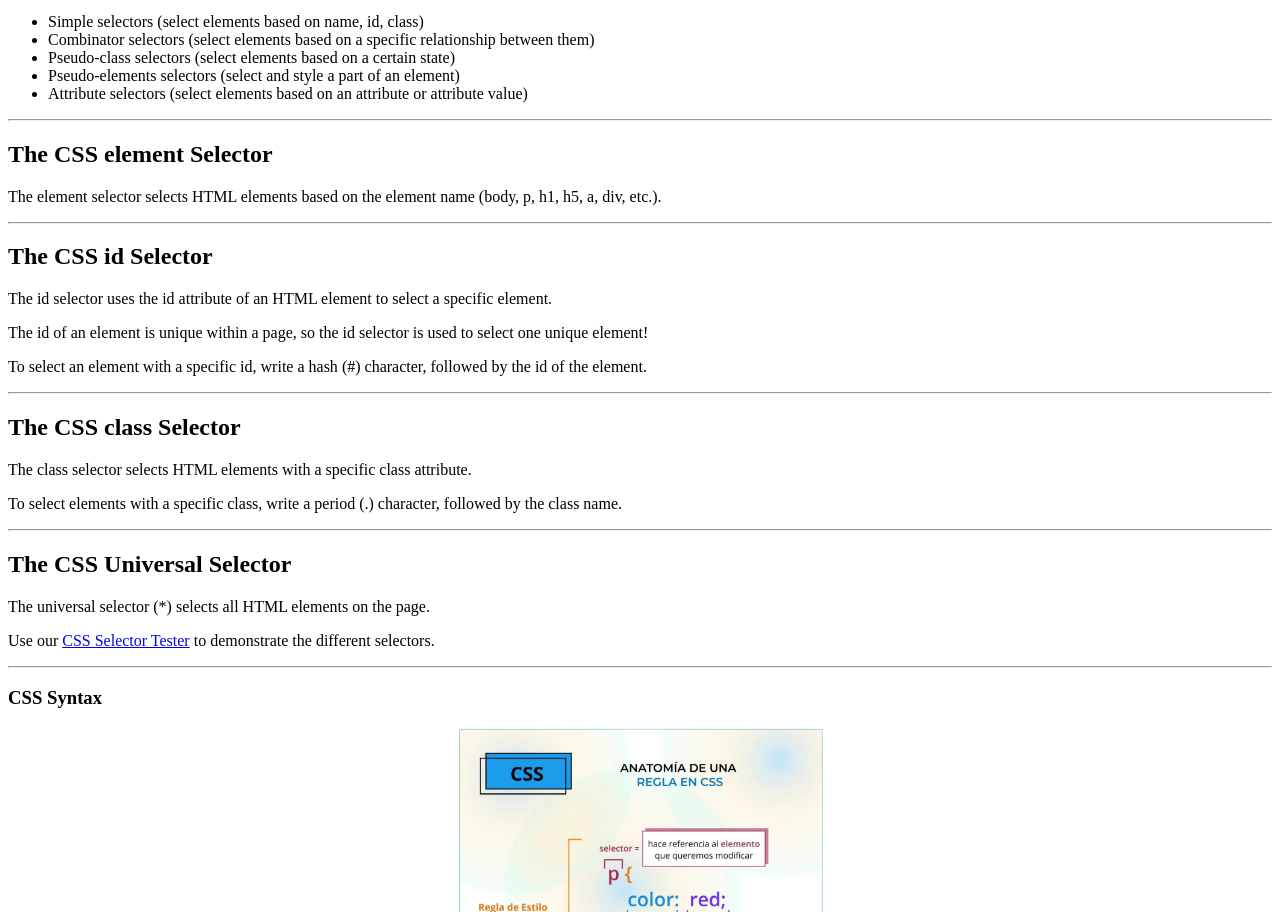
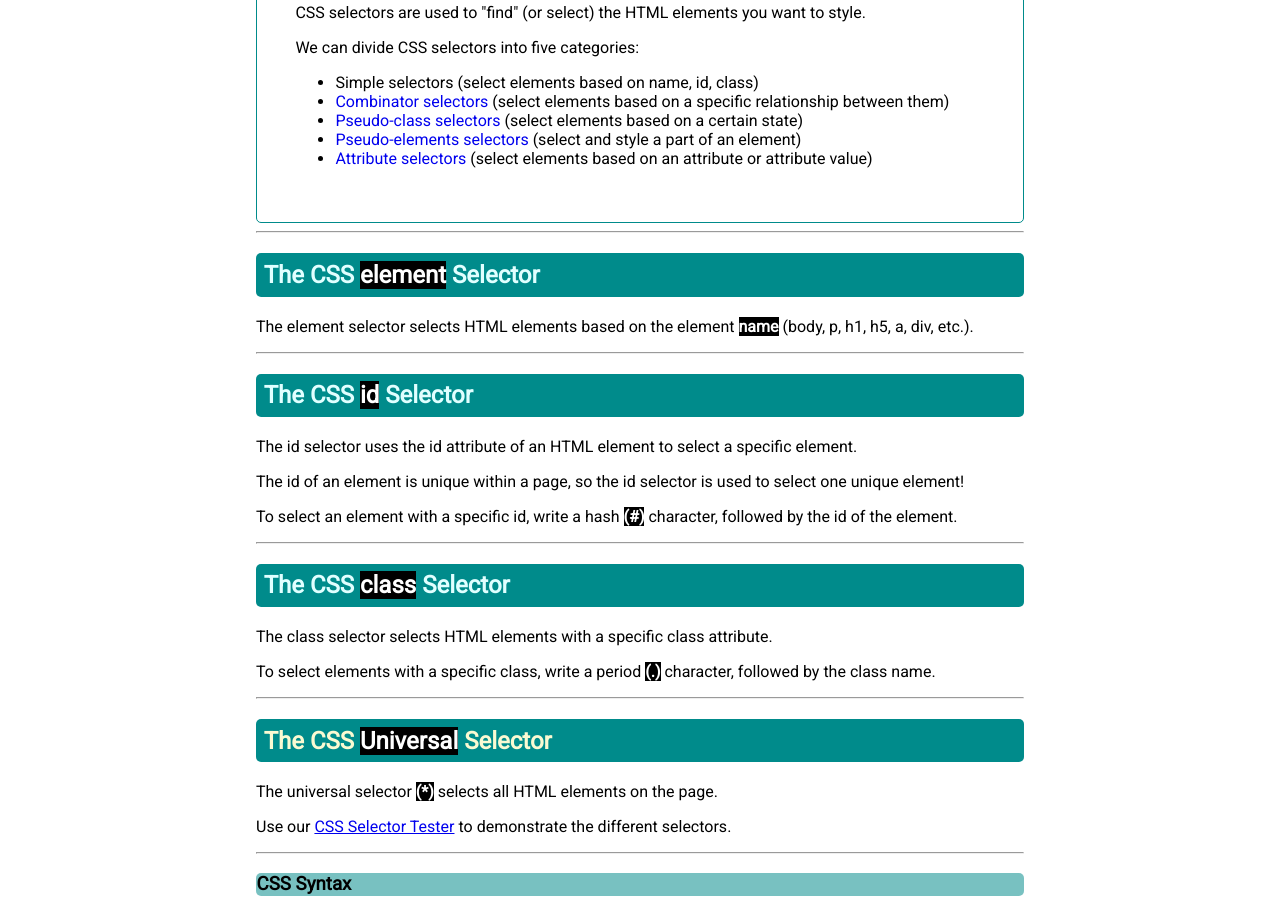
Before and after one commit to oriol-larrazabal/ASIX1_M4UF1A6_Selectores_CSS_OriolLarrazabal, a plain HTML site: page index.html in a window 1280 px wide. Shown: the part 220-1132 px from the top of the page. Drawn offline with Linux system fonts and the light colour scheme; files that its build step writes are made by us from their sources; a web font is replaced by a local one.

Commit message:
Subida final

```diff
--- a/index.html
+++ b/index.html
@@ -6,29 +6,26 @@
     <meta http-equiv="X-UA-Compatible" content="IE=edge">
     <meta name="viewport" content="width=device-width, initial-scale=1.0">
     <script src="https://kit.fontawesome.com/28967b4684.js" crossorigin="anonymous"></script>
-    <link  rel="icon"   href="img/puzzle-piece-solid.svg" type="Icono web" />
-    <link rel="stylesheet" href="css/styles.css">
-    <title>CSS Selectors</title>
+    <link rel="preconnect" href="https://fonts.googleapis.com">
+    <link rel="preconnect" href="https://fonts.gstatic.com" crossorigin>
+    <link  rel="icon" href="img/puzzle-piece-solid.svg" type="Icono web" />
+    <link rel="stylesheet" href="styles.css">
+    <title> CSS Selectors </title>
 </head>
 
 <body>
-    <h1>CSS Selectors</h1>
-    <p>A CSS selector selects the HTML element(s) you want to style.</p>
+    <h1> CSS SELECTORS </h1>
+    <p> A CSS selector selects the HTML element(s) you want to style.</p>
     <div class="selectors">
         <h2>CSS Selectors</h2>
         <p>CSS selectors are used to "find" (or select) the HTML elements you want to style.</p>
         <p>We can divide CSS selectors into five categories:</p>
         <ul>
             <li>Simple selectors (select elements based on name, id, class)</li>
-            <li>Combinator selectors (select elements based on a specific relationship between them)</li>
-            <a href="https://www.w3schools.com/css/css_combinators.asp"> </a>
-            <li>Pseudo-class selectors (select elements based on a certain state)
-                <a href="https://www.w3schools.com/css/css_pseudo_classes.asp"> </a>
-            </li>
-            <li>Pseudo-elements selectors (select and style a part of an element)</li>
-            <a href="https://www.w3schools.com/css/css_pseudo_elements.asp"> </a>
-            <li>Attribute selectors (select elements based on an attribute or attribute value)</li>
-            <a href="https://www.w3schools.com/css/css_attribute_selectors.asp"> </a>
+            <li><a href="https://www.w3schools.com/css/css_combinators.asp"> Combinator selectors</a>  (select elements based on a specific relationship between them)</li>
+            <li><a href="https://www.w3schools.com/css/css_pseudo_classes.asp">Pseudo-class selectors</a> (select elements based on a certain state)</li>
+            <li><a href="https://www.w3schools.com/css/css_pseudo_elements.asp">Pseudo-elements selectors</a> (select and style a part of an element)</li>
+            <li><a href="https://www.w3schools.com/css/css_attribute_selectors.asp">Attribute selectors</a> (select elements based on an attribute or attribute value)</li>
         </ul>
     </div>
     <hr>
@@ -56,18 +53,13 @@
     <div id="gallery">
         <div>
             <h3>CSS Syntax</h3>
-            <center>
-            <img src="img/recorte1.png" alt="" widht="300" height="300">
-            </center>
+            <img src="img/recorte1.png" width="100%">
         </div>
         <div>
             <h3>All CSS Simple Selectors</h3>
         </div>
-        <center>
-            <img src="img/selectors.png"alt="" widht="300" height="300">
-        </center>
+            <img src="img/selectors.png" width="100%">
     </div>
-
 </body>
 
 </html>
--- a/styles.css
+++ b/styles.css
@@ -0,0 +1,62 @@
+@import url('https://fonts.googleapis.com/css2?family=Fasthand&family=Roboto&display=swap');
+*{
+    font-family: 'Roboto', sans-serif;
+}
+
+body{
+    margin: 0%;
+    padding-left: 20%;
+    padding-right: 20%;
+}
+
+h1{
+    text-decoration: underline;
+    color: darkcyan;
+    text-align: center;
+}
+
+.selector{
+    color: lightcyan;
+    background-color: darkcyan;
+    padding: 1%;
+    border-radius: 5px;
+}
+
+.selectors{
+    padding: 5%;
+    border: solid darkcyan 1px;
+    border-radius: 5px;
+}
+
+#universal{
+    color: lightgoldenrodyellow;
+    background-color: darkcyan;
+    padding: 1%;
+    border-radius: 5px;
+}
+
+span{
+    font-weight: 900;
+    color:white;
+    background-color:black;
+}
+
+li a {
+    text-decoration: none;
+}
+
+h3{
+    background-color: rgba(0, 139, 139, 0.529);
+    padding: 0.5px;
+    border-radius:5px
+}
+
+#gallery div{
+    width: 100%;
+}
+
+img{
+   width: 100%;
+   border: solid darkcyan 1px;
+   border-radius: 5px;
+}
```
